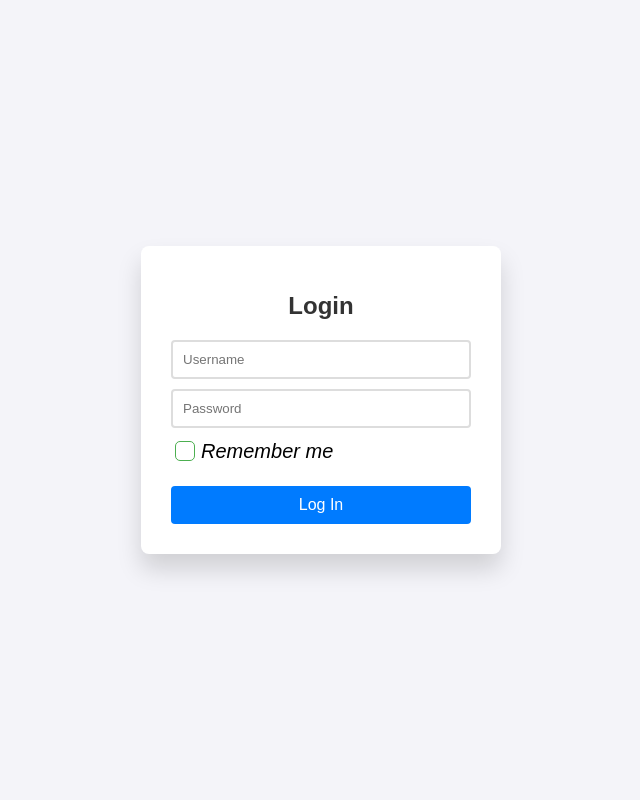
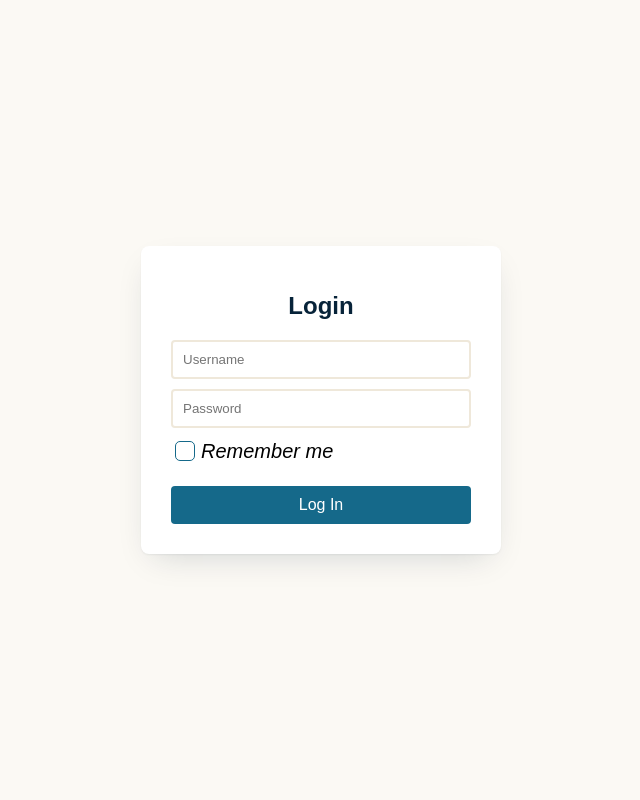
Before and after one commit to Misha818/AraxiTravel, a Flask app: page /login in a window 1280 px wide. Shown: the whole page, without its empty margins (319-959 px from the left). Run offline with Flask 3, Linux system fonts and the light colour scheme; some libraries are stand-ins or nearby versions.

Commit message:
adjusted db architecture to add /login page style

```diff
--- a/templates/login.html
+++ b/templates/login.html
@@ -8,11 +8,14 @@
 
 <title>Login Form</title>
 
+<!-- Araxi Travel colours (static/css/araxi-tokens.css) -->
+<link rel="stylesheet" href="{{ url_for('static', filename='css/araxi-tokens.css') }}">
+
 
 <style>
   body {
     font-family: Arial, sans-serif;
-    background-color: #f4f4f9;
+    background-color: var(--cream-50);
     display: flex;
     justify-content: center;
     align-items: center;
@@ -28,34 +31,34 @@
     background: white;
     border-radius: 8px;
     padding: 30px;
-    box-shadow: 0 15px 25px rgba(0, 0, 0, 0.15);
+    box-shadow: var(--shadow-card);
   }
 
   .login-container h1 {
     font-size: 24px;
     margin-bottom: 20px;
-    color: #333;
+    color: var(--navy-900);
     text-align: center;
   }
 
   .input-field {
     width: 100%;
     padding: 10px;
-    border: 2px solid #ddd;
+    border: 2px solid var(--cream-200);
     border-radius: 4px;
     box-sizing: border-box;
     margin-bottom: 10px;
   }
 
   .input-field:focus {
-    border-color: #007bff;
+    border-color: var(--river-600);
     outline: none;
   }
 
   .submit-button {
     padding: 10px;
     margin-top: 10px;
-    background-color: #007bff;
+    background-color: var(--river-600);
     color: white;
     font-size: 16px;
     border: none;
@@ -64,7 +67,7 @@
   }
 
   .submit-button:hover {
-    background-color: #0056b3;
+    background-color: var(--navy-700);
   }
 
   .hidden {
@@ -90,7 +93,7 @@
     appearance: none;
     width: 20px;
     height: 20px;
-    border: 1px solid #4CAF50;
+    border: 1px solid var(--river-600);
     border-radius: 5px;
     position: relative;
     cursor: pointer;
@@ -100,8 +103,8 @@
   }
 
   .checkbox:checked {
-    background-color: #4CAF50;
-    border-color: #4CAF50;
+    background-color: var(--river-600);
+    border-color: var(--river-600);
   }
 
   .checkbox:checked::after {
```
Also changed, not shown: Dump.sql (+28 -13 lines).
